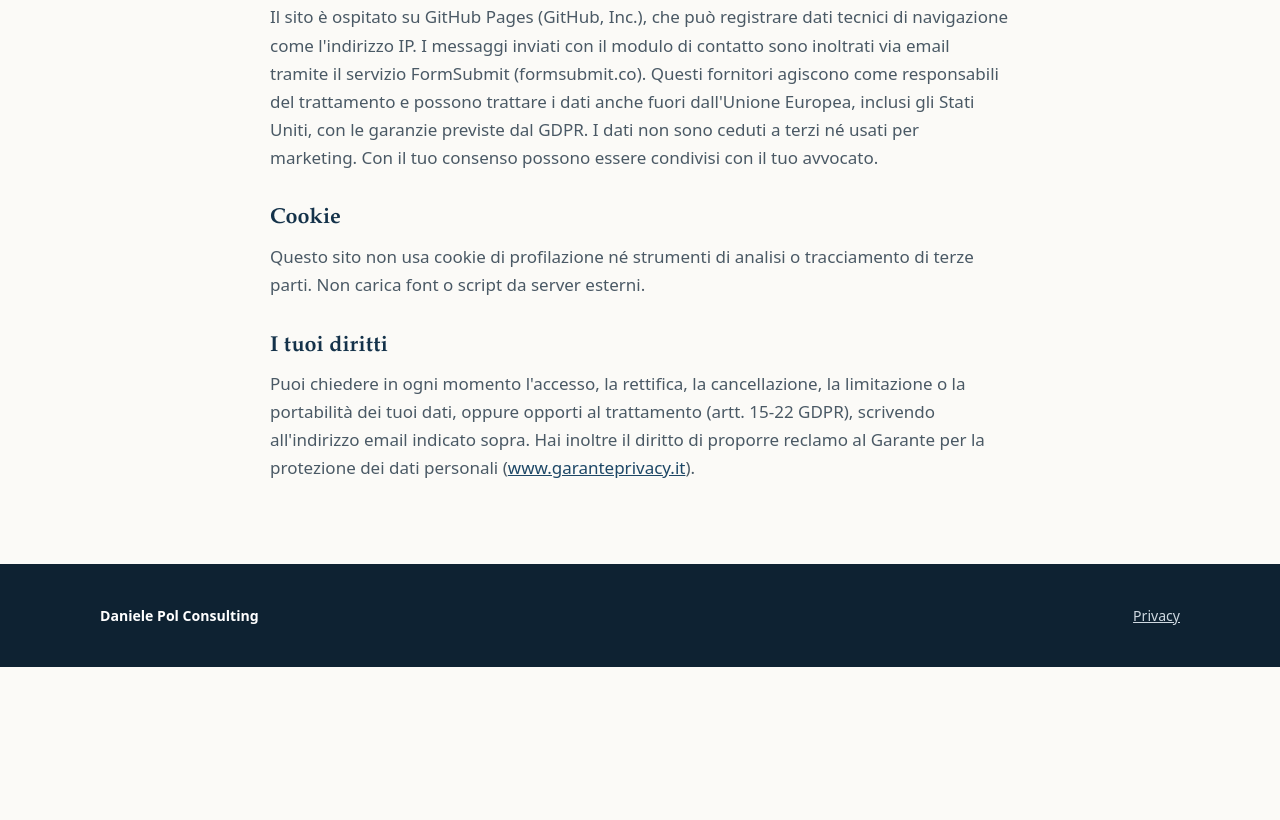
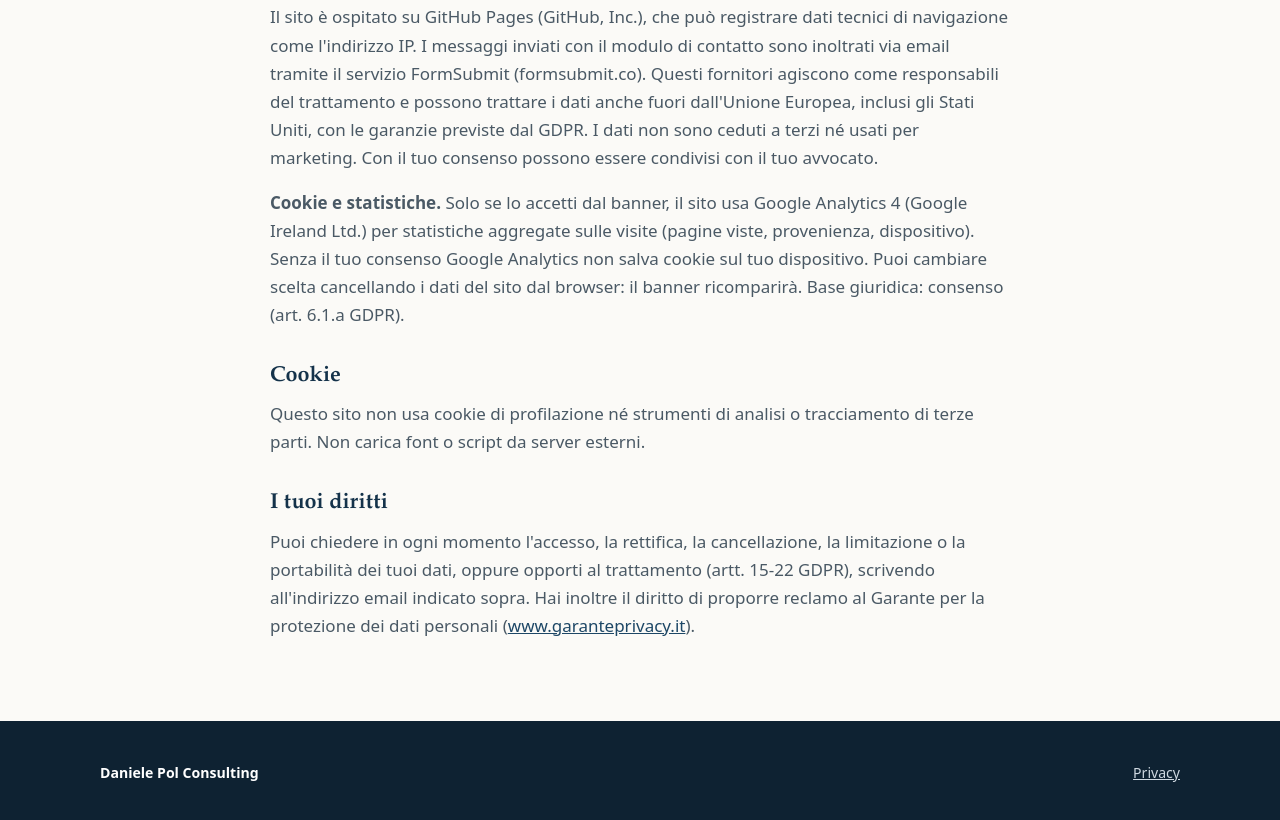
Before and after one commit to dadapol/danielepolconsulting, a plain HTML site: page privacy.html in a window 1280 px wide. Shown: the part 945-1765 px from the top of the page. Before the commit the page ends 1612 px from the top, so only its background shows below. Drawn offline with Linux system fonts and the light colour scheme.

Commit message:
Privacy: sezione cookie e Google Analytics
Co-Authored-By: Claude Opus 5.5 <noreply@anthropic.com>

```diff
--- a/privacy.html
+++ b/privacy.html
@@ -174,6 +174,7 @@ gtag('js',new Date());gtag('config','G-PPWYJCYXBR');
 <p>I dati delle richieste che non si traducono in un incarico sono conservati per un massimo di 12 mesi. I dati relativi agli incarichi sono conservati per la durata del rapporto e poi per i tempi previsti dalle norme fiscali (di regola 10 anni).</p>
 <h2>Destinatari</h2>
 <p>Il sito è ospitato su GitHub Pages (GitHub, Inc.), che può registrare dati tecnici di navigazione come l'indirizzo IP. I messaggi inviati con il modulo di contatto sono inoltrati via email tramite il servizio FormSubmit (formsubmit.co). Questi fornitori agiscono come responsabili del trattamento e possono trattare i dati anche fuori dall'Unione Europea, inclusi gli Stati Uniti, con le garanzie previste dal GDPR. I dati non sono ceduti a terzi né usati per marketing. Con il tuo consenso possono essere condivisi con il tuo avvocato.</p>
+<p><strong>Cookie e statistiche.</strong> Solo se lo accetti dal banner, il sito usa Google Analytics 4 (Google Ireland Ltd.) per statistiche aggregate sulle visite (pagine viste, provenienza, dispositivo). Senza il tuo consenso Google Analytics non salva cookie sul tuo dispositivo. Puoi cambiare scelta cancellando i dati del sito dal browser: il banner ricomparirà. Base giuridica: consenso (art. 6.1.a GDPR).</p>
 <h2>Cookie</h2>
 <p>Questo sito non usa cookie di profilazione né strumenti di analisi o tracciamento di terze parti. Non carica font o script da server esterni.</p>
 <h2>I tuoi diritti</h2>
```
